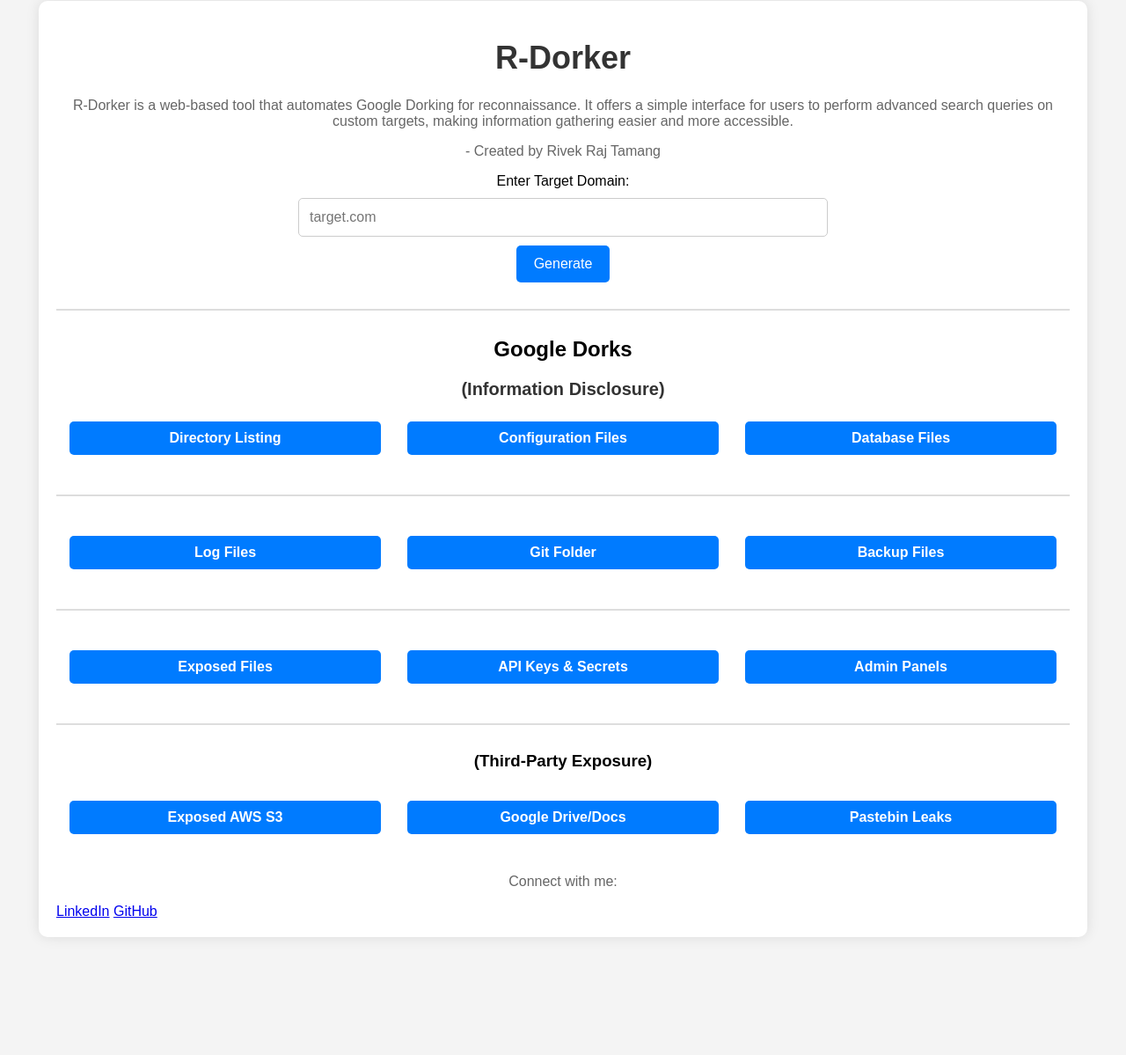
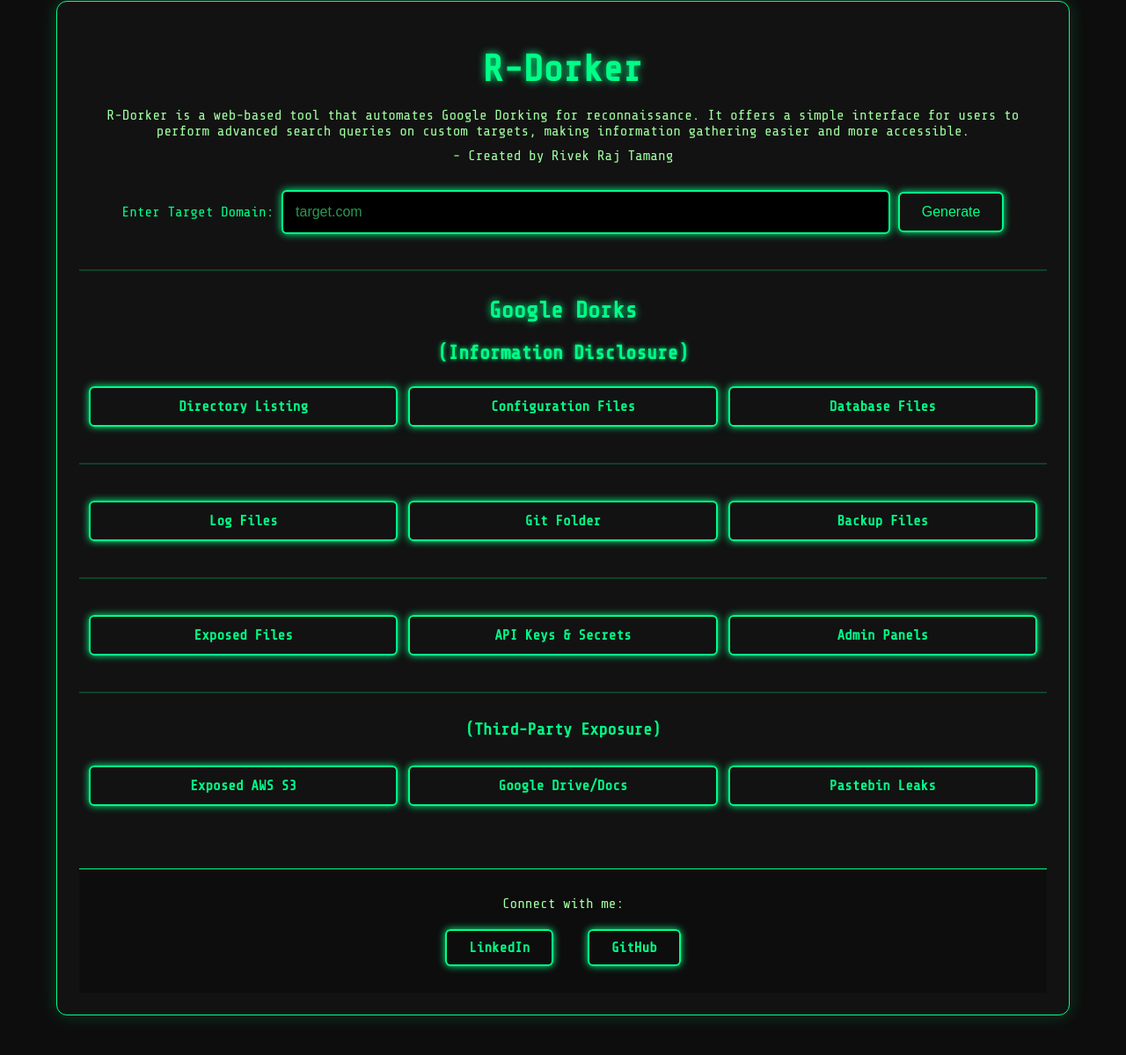
Before and after one commit to Rivek619/r-dorker, a plain HTML site: page index.html in a window 1280 px wide. Shown: the part 49-1248 px from the top of the page at 88% size. Before the commit the page ends 1164 px from the top, so only its background shows below. Drawn offline with nearby package versions, Linux system fonts and the light colour scheme.

Commit message:
Update style.css

```diff
--- a/style.css
+++ b/style.css
@@ -1,66 +1,85 @@
+/* Import a fun and modern hacker-style font */
+@import url('https://fonts.googleapis.com/css2?family=Share+Tech+Mono&display=swap');
+
 body {
-    font-family: Arial, sans-serif;
-    background-color: #f4f4f4;
+    font-family: 'Share Tech Mono', monospace;
+    background-color: #0d0d0d;
+    color: #00ff88;
     margin: 0;
     padding: 0;
 }
 
 .container {
-    max-width: 1200px;
+    max-width: 1100px;
     width: 90%;
     margin: 50px auto;
-    padding: 20px;
-    background-color: #fff;
-    box-shadow: 0px 0px 15px rgba(0, 0, 0, 0.1);
-    border-radius: 10px;
+    padding: 25px;
+    background-color: #121212;
+    border: 1px solid #00ff88;
+    border-radius: 12px;
+    box-shadow: 0 0 20px rgba(0, 255, 136, 0.2);
 }
 
 h1 {
     text-align: center;
-    color: #333;
-    font-size: 36px;
+    font-size: 42px;
+    color: #00ff88;
+    margin-bottom: 20px;
+    text-shadow: 0 0 10px #00ff88;
 }
 
 p {
     text-align: center;
     font-size: 16px;
-    color: #666;
+    color: #a0ffa0;
+    margin: 10px 0;
 }
 
 .input-section {
     text-align: center;
-    margin-bottom: 30px;
+    margin: 30px 0;
 }
 
 input {
-    width: 50%; /* Shortened the input width */
-    padding: 12px;
-    margin: 10px 0;
-    border: 1px solid #ccc;
-    border-radius: 5px;
+    width: 60%;
+    padding: 14px;
+    background-color: #000;
+    color: #00ff88;
+    border: 2px solid #00ff88;
+    border-radius: 6px;
     font-size: 16px;
-    display: block;
-    margin-left: auto;
-    margin-right: auto; /* Keep the input centered */
+    outline: none;
+    margin-bottom: 10px;
+    box-shadow: 0 0 10px #00ff88;
+}
+
+input::placeholder {
+    color: #44ff88;
+    opacity: 0.6;
 }
 
 button {
-    padding: 12px 20px;
-    border: none;
-    background-color: #007bff;
-    color: white;
+    padding: 12px 25px;
     font-size: 16px;
+    border: 2px solid #00ff88;
+    border-radius: 6px;
+    background-color: transparent;
+    color: #00ff88;
     cursor: pointer;
-    border-radius: 5px;
+    transition: all 0.3s ease;
+    box-shadow: 0 0 8px #00ff88;
 }
 
 button:hover {
-    background-color: #0056b3;
+    background-color: #00ff88;
+    color: #000;
+    box-shadow: 0 0 15px #00ff88;
 }
 
 hr {
-    border: 1px solid #ddd;
+    border: 1px solid #00ff88;
     margin: 30px 0;
+    opacity: 0.2;
 }
 
 .dork-category {
@@ -68,56 +87,104 @@ hr {
 }
 
 .dork-category h3 {
-    font-size: 20px;
-    color: #333;
-    margin-bottom: 10px;
+    font-size: 22px;
+    margin-bottom: 15px;
+    color: #00ff88;
     text-align: center;
-    display: flex;
-    justify-content: center;
+    text-shadow: 0 0 5px #00ff88;
 }
 
 .dork-category table {
     width: 100%;
-    border-collapse: collapse;
-    margin-top: 10px;
     text-align: center;
+    border-spacing: 10px;
 }
 
 table td {
-    padding: 10px;
-    width: 33%; /* Ensure equal column widths */
+    width: 33%;
 }
 
 table a {
     display: block;
-    padding: 10px 20px;
+    padding: 12px;
+    border: 2px solid #00ff88;
+    background-color: transparent;
+    color: #00ff88;
     text-decoration: none;
-    background-color: #007bff;
-    color: white;
-    border-radius: 5px;
+    border-radius: 6px;
+    transition: all 0.3s ease;
     font-weight: bold;
-    margin: 5px;
-    text-align: center;
+    box-shadow: 0 0 8px #00ff88;
 }
 
 table a:hover {
-    background-color: #0056b3;
+    background-color: #00ff88;
+    color: #000;
+    box-shadow: 0 0 15px #00ff88;
 }
 
 #dorkResults h2 {
-    font-size: 24px;
     text-align: center;
+    font-size: 26px;
     margin-bottom: 20px;
-    display: flex;
-    justify-content: center;
+    color: #00ff88;
+    text-shadow: 0 0 8px #00ff88;
 }
 
+/* Responsive Layout */
 @media screen and (max-width: 768px) {
+    input {
+        width: 80%;
+    }
+
     table td {
-        padding: 8px;
+        display: block;
+        width: 100%;
+        margin-bottom: 10px;
     }
 
     table a {
-        padding: 8px 15px;
+        margin: 10px auto;
     }
 }
+
+.footer {
+    text-align: center;
+    margin-top: 60px;
+    padding: 20px;
+    border-top: 1px solid #00ff88;
+    color: #00ff88;
+    font-size: 16px;
+    background-color: #0d0d0d;
+}
+
+.social-buttons {
+    margin-top: 10px;
+}
+
+.social-link {
+    display: inline-block;
+    margin: 10px 15px;
+    padding: 10px 25px;
+    border: 2px solid #00ff88;
+    color: #00ff88;
+    text-decoration: none;
+    border-radius: 6px;
+    transition: all 0.3s ease;
+    font-weight: bold;
+    box-shadow: 0 0 8px #00ff88;
+}
+
+.social-link:hover {
+    background-color: #00ff88;
+    color: #000;
+    box-shadow: 0 0 15px #00ff88;
+}
+
+.linkedin {
+    background-color: transparent;
+}
+
+.github {
+    background-color: transparent;
+}
```
